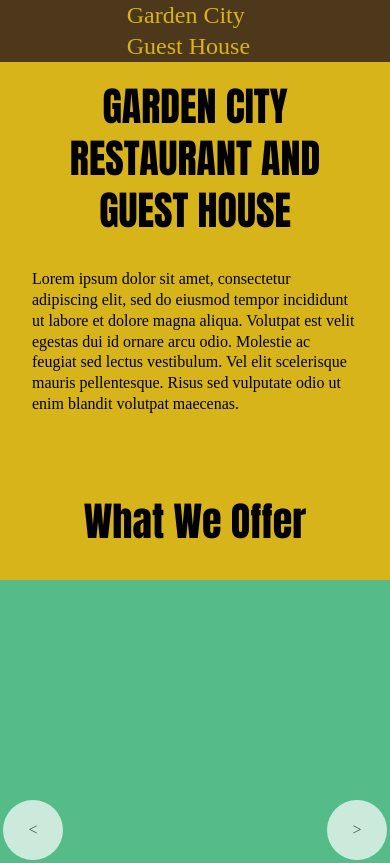
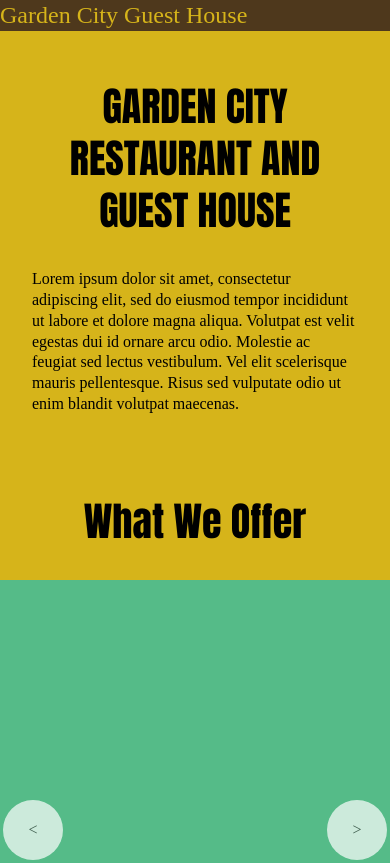
Before and after one commit to don-z3r0/gardencity, a plain HTML site: page index.html in a window 390 px wide. Shown: the top 863 px of the page. Drawn offline with Linux system fonts and the light colour scheme; a web font is replaced by a local one.

Commit message:
More @media query changes

```diff
--- a/styles.css
+++ b/styles.css
@@ -236,10 +236,24 @@ li a:hover {
 /* Media Queries */
 
 @media screen  and (max-width: 600px) {
+	#cointainer {
+		margin-top: 0.8rem;
+	}
+
 	ul {
 		display: none;
 	}
+
+	#logo {
+		width: 100%;
+	}
+
+	#nav-bar {
+		z-index: 1;
+	}
+
 	.CSSgal {
 		width: 100%;
 	}
+
 }
```
